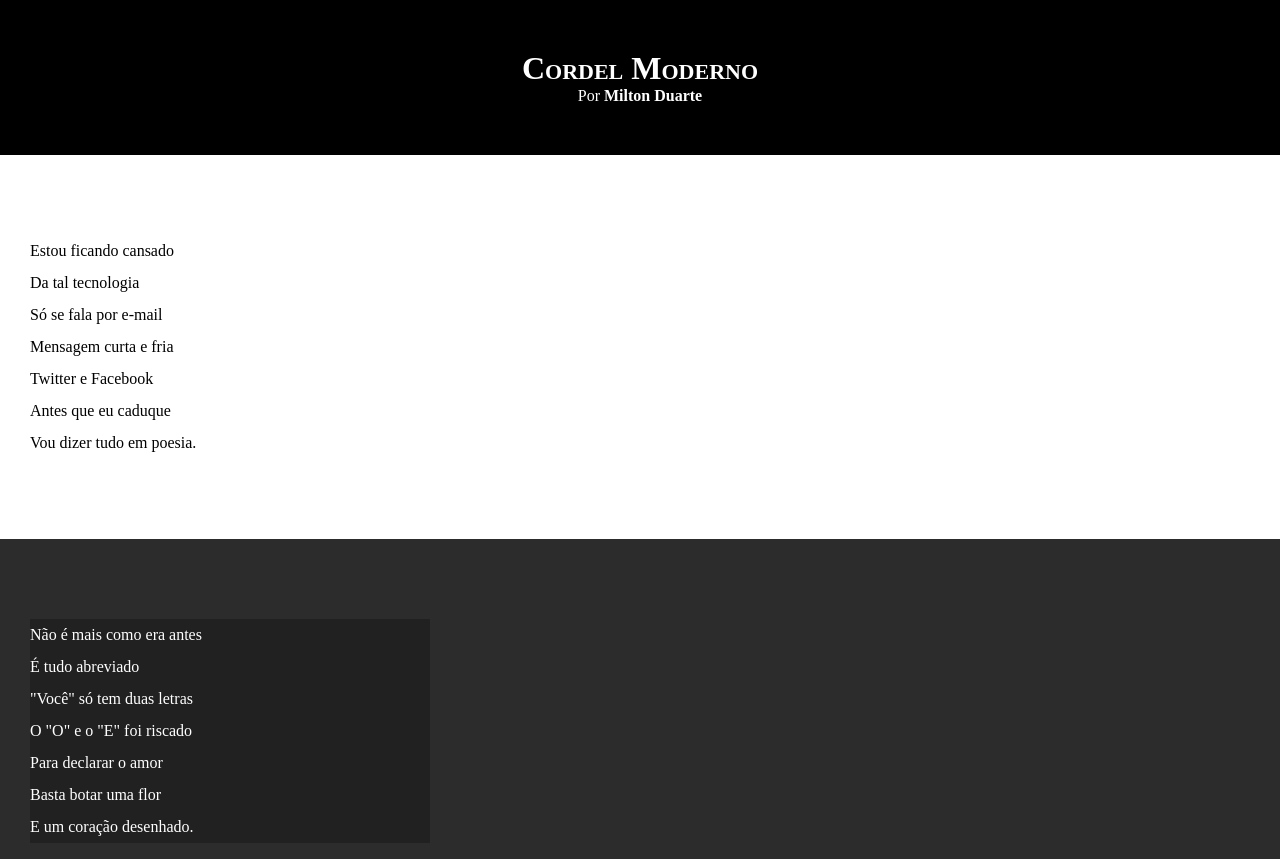
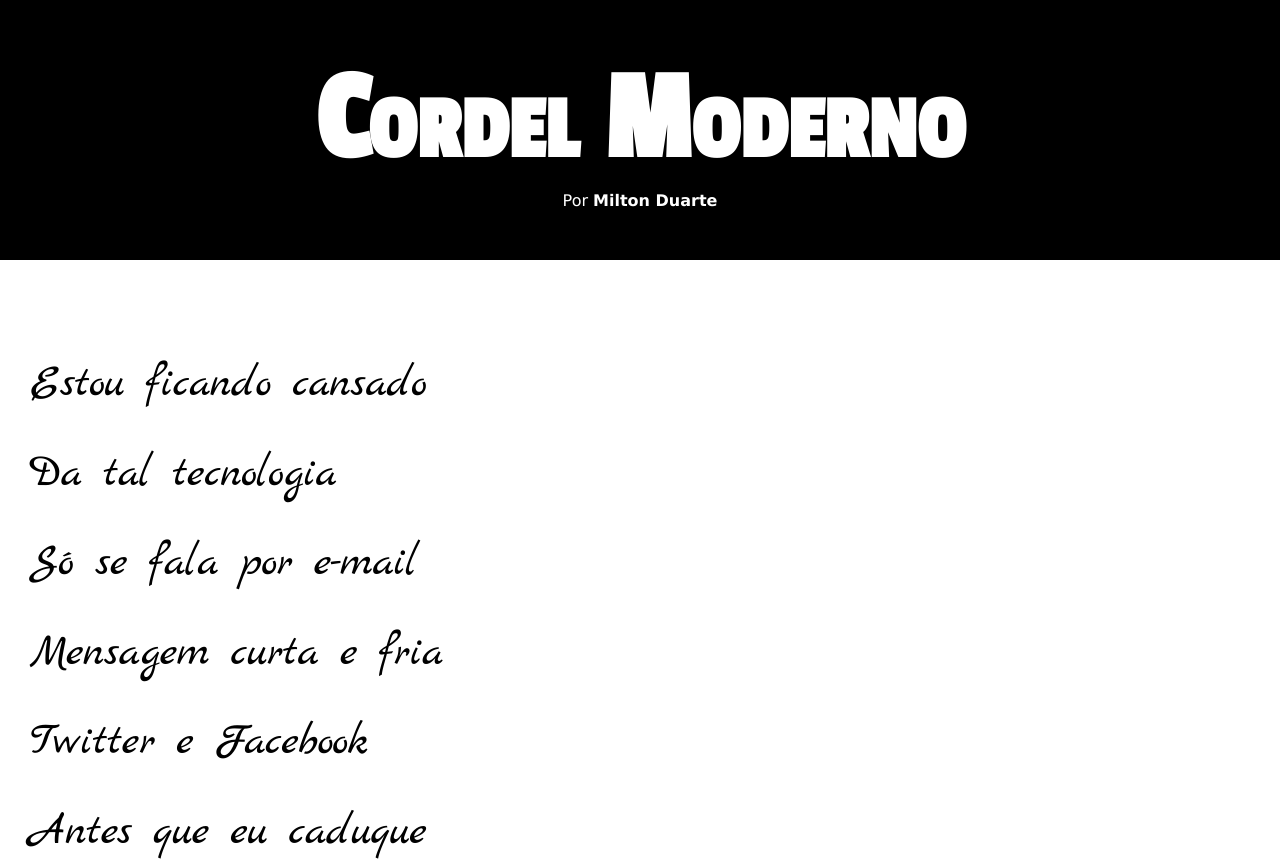
Before and after one commit to edupinati/html-css-pages, a plain HTML site: page Projeto Cordel Moderno/index.html in a window 1280 px wide. Shown: the top 859 px of the page. Drawn offline with Linux system fonts and the light colour scheme.

Commit message:
atualização fonte

```diff
--- a/Projeto Cordel Moderno/estilo/style.css
+++ b/Projeto Cordel Moderno/estilo/style.css
@@ -1,8 +1,13 @@
 @charset "UTF-8";
+
+@import url('https://fonts.googleapis.com/css2?family=Passion+One&family=Sriracha&display=swap');
+
+@import url('https://fonts.googleapis.com/css2?family=Marck+Script&display=swap');
 
 * {
   margin: 0px;
   padding: 0px;
+  font-family: Verdana, Geneva, Tahoma, sans-serif;
 }
 
 html, body {
@@ -21,12 +26,16 @@ header {
 header > h1 {
   padding-top: 50px;
   font-variant: small-caps;
+  font-family: 'Passion One', cursive;
+  font-size: 10vw;
 }
 
 header > p {
   padding-bottom: 50px;
 }
+
 /************** LINKS ***************/
+
 a {
   color: white;
   text-decoration: none;
@@ -38,12 +47,16 @@ a:hover {
 }
 
 /************** MAIN ***************/
+section > p {
+  font-family: 'Marck Script', cursive;
+}
 
 section {
   padding-top: 10vh;
   padding-bottom: 10vh;
   line-height: 2em;
   padding-left: 30px;
+  font-size: 3.5vw;
 }
 
 section.normal {
@@ -57,7 +70,8 @@ section.imagem {
 }
 
 section.imagem > p {
-  width: 400px;
+  display: inline-block;
+  padding: 5px;
   background-color: rgba(0, 0, 0, 0.242);
 }
 
--- a/Projeto Cordel Moderno/index.html
+++ b/Projeto Cordel Moderno/index.html
@@ -19,7 +19,7 @@
         >
       </p>
     </header>
-
+    <main>
       <section class="normal">
         <p>
           Estou ficando cansado <br />
@@ -31,7 +31,6 @@
           Vou dizer tudo em poesia.
         </p>
       </section>
-
       <section class="imagem">
         <p>
           Não é mais como era antes <br />
@@ -43,7 +42,6 @@
           E um coração desenhado.
         </p>
       </section>
-
       <section class="normal">
         <p>
           <p>
@@ -66,7 +64,6 @@
           </p>
         </p>
       </section>
-
       <section class="imagem">
         <p>
           Tenho saudade das cartas <br />
@@ -78,7 +75,6 @@
           Nas linhas do coração.
         </p>
       </section>
-
       <section class="normal">
           <p>
             Agora, escrevo e envio <br />
@@ -99,6 +95,7 @@
             Deixe que Deus interprete.
           </p>
       </section>
+    </main>
 
     <footer>
       <p>
```
Lines whose indentation alone changed are shown as unchanged.
